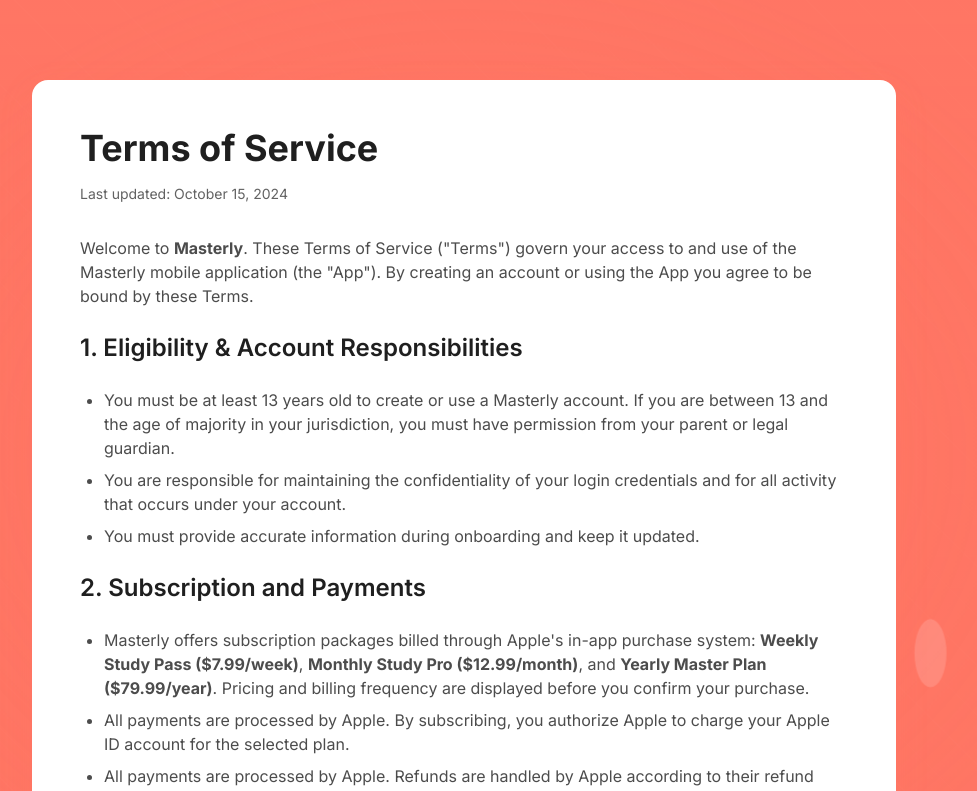
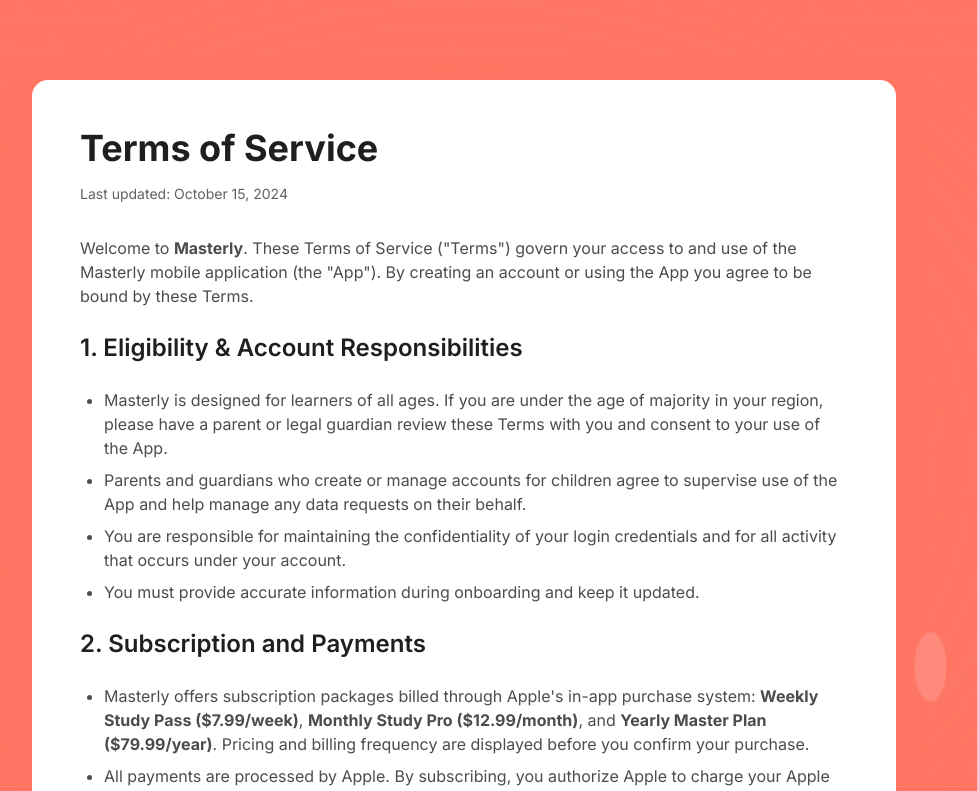
Before and after one commit to Ashwinn11/ai-study-canvas-25, a Next.js app: page /terms in a window 1280 px wide. Shown: the top 791 px of the page, without its empty margins (176-1153 px from the left). Built offline with nearby package versions, Linux system fonts and the light colour scheme.

Commit message:
updated policy

```diff
--- a/app/privacy/page.tsx
+++ b/app/privacy/page.tsx
@@ -60,7 +60,7 @@
               <li><strong>Access & Update:</strong> Review and update profile details in the Profile → Settings tab.</li>
               <li><strong>Analytics Opt-Out:</strong> Disable analytics collection from the Profile settings. Push notifications are opt-in and can be disabled in system settings.</li>
               <li><strong>Account Deletion:</strong> Use the in-app account deletion flow or email support@masterlyapp.in to request deletion. We will confirm completion once all associated data is removed.</li>
-              <li><strong>Children's Privacy (COPPA):</strong> Masterly is designed for users 13 years and older. Users between 13 and 17 must obtain parental or guardian permission before creating an account. We do not knowingly collect data from children under 13. If we discover unauthorized data from a child under 13, we will delete it immediately. Parents may contact support@masterlyapp.in to review or delete their child's data.</li>
+              <li><strong>Children's Privacy (COPPA):</strong> Masterly supports learners of all ages. When a child under 13 uses the App, a parent or legal guardian must review this Privacy Policy, provide any required consent, and supervise the experience. We honor verified requests from parents or guardians to access, update, or delete a child's information by contacting support@masterlyapp.in.</li>
               <li><strong>California Residents (CCPA):</strong> You have the right to request disclosure of data collected, request deletion, and opt out of data "sales" (we do not sell data). Contact support@masterlyapp.in to exercise these rights.</li>
               <li><strong>European Residents (GDPR):</strong> You have rights to data access, rectification, erasure, and portability under GDPR. Contact support@masterlyapp.in for requests.</li>
             </ul>
--- a/app/terms/page.tsx
+++ b/app/terms/page.tsx
@@ -23,7 +23,8 @@
 
             <h2 className="text-2xl font-semibold text-foreground mt-8 mb-4">1. Eligibility & Account Responsibilities</h2>
             <ul className="list-disc pl-6 space-y-2">
-              <li>You must be at least 13 years old to create or use a Masterly account. If you are between 13 and the age of majority in your jurisdiction, you must have permission from your parent or legal guardian.</li>
+              <li>Masterly is designed for learners of all ages. If you are under the age of majority in your region, please have a parent or legal guardian review these Terms with you and consent to your use of the App.</li>
+              <li>Parents and guardians who create or manage accounts for children agree to supervise use of the App and help manage any data requests on their behalf.</li>
               <li>You are responsible for maintaining the confidentiality of your login credentials and for all activity that occurs under your account.</li>
               <li>You must provide accurate information during onboarding and keep it updated.</li>
             </ul>
```
